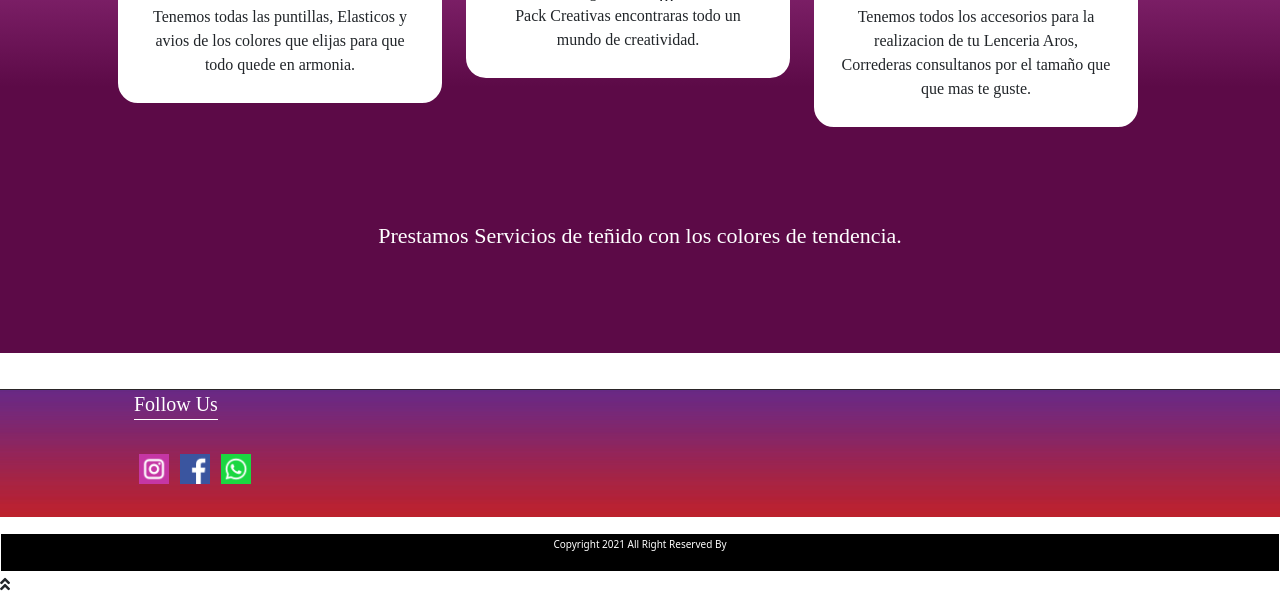
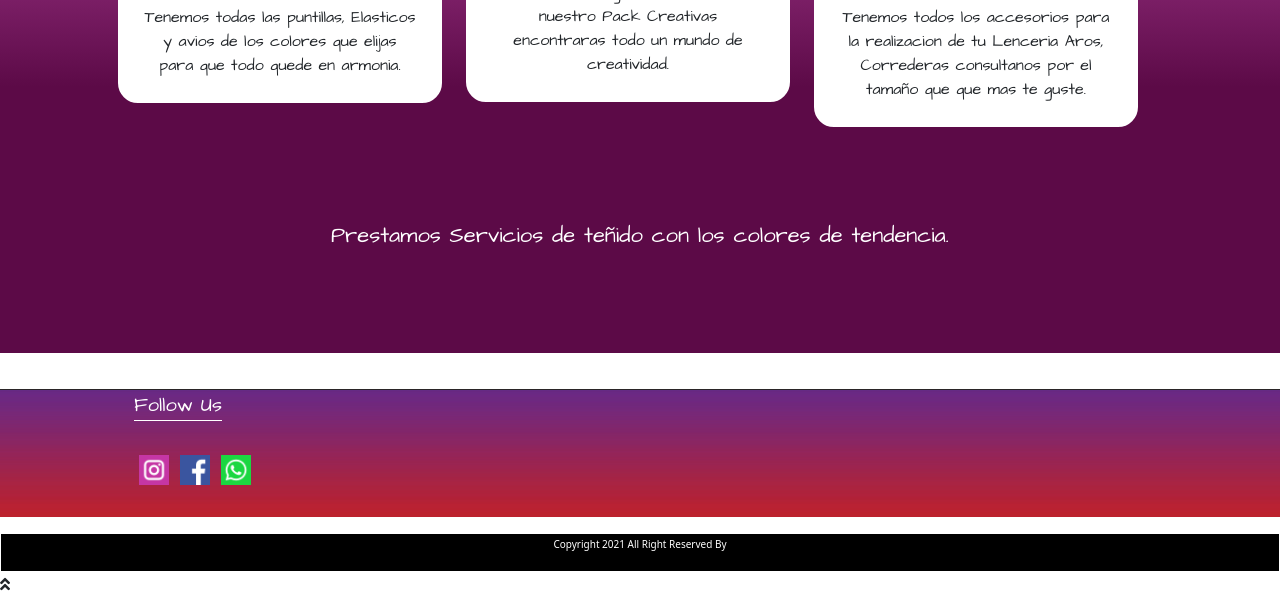
Before and after one commit to Valentina625/ProgramaBA44, a plain HTML site: page pages/gracias.html in a window 1280 px wide. Shown: the part 1703-2299 px from the top of the page. Drawn offline with Linux system fonts and the light colour scheme; files that its build step writes are made by us from their sources; files whose address does not match are found by name.

Commit message:
se modifico html

```diff
--- a/pages/gracias.html
+++ b/pages/gracias.html
@@ -3,21 +3,24 @@
 
    <head>
       <!-- Required meta tags -->
-   <meta charset="utf-8">
-   <meta name="description" content="Servicios de Teñido puntillas, diseño, venta de accesorios para lenceria, corseteria">
-   <meta name="keywords" content="PUNTILLAS, AVIOS, ELASTICOS, BRETELES, TEÑIDOS, ACCESORIOS, LENCERIA ENCAJE">
-   <meta name="viewport" content="width=device-width, initial-scale=1">
+      <meta charset="UTF-8">
+      <meta http-equiv="X-UA-Compatible" content="IE=edge">
+      <meta name="viewport" content="width=device-width, initial-scale=1.0">
+      <meta name="description"
+         content="puntillas, diseño, lenceria, corseteria, Elasticos, avios">
+      <meta name="keywords" content="PUNTILLAS, AVIOS, ELASTICOS, BRETELES, TEÑIDOS, ACCESORIOS, LENCERIA, ENCAJE">
+       <link rel="icon" href="./Imagen/Puntillas Y Mas sticker.png">
+
 
       <title>Puntillas y Mas</title>
 
       <!-- Bootstrap CSS -->
-   <link href="../css/bootstrap.min.css" rel="stylesheet" type="text/css">
-   <link href="../css/styles.css" rel="stylesheet">
+      <link href="css/bootstrap.min.css" rel="stylesheet" type="text/css">
+      <link href="css/styles.css" rel="stylesheet">
       <link rel="stylesheet" href=" https://cdnjs.cloudflare.com/ajax/libs/font-awesome/5.15.3/css/all.min.css">
       <link rel="preconnect" href="https://fonts.gstatic.com">
-   <link href="https://fonts.googleapis.com/css2?family=Roboto:ital,wght@1,300;1,500&display=swap" rel="stylesheet">
+      <link href='https://fonts.googleapis.com/css?family=Architects Daughter' rel='stylesheet'>
 
-   <title>Puntillas y Mas</title>
 
    </head>
 
```
Also changed, not shown: index.html (+5 -4 lines), pages/contacto.html (+10 -7 lines), pages/pedidos.html (+10 -7 lines), pages/productos.html (+10 -7 lines), pages/servicios.html (+10 -7 lines). Lines whose indentation alone changed are shown as unchanged.
